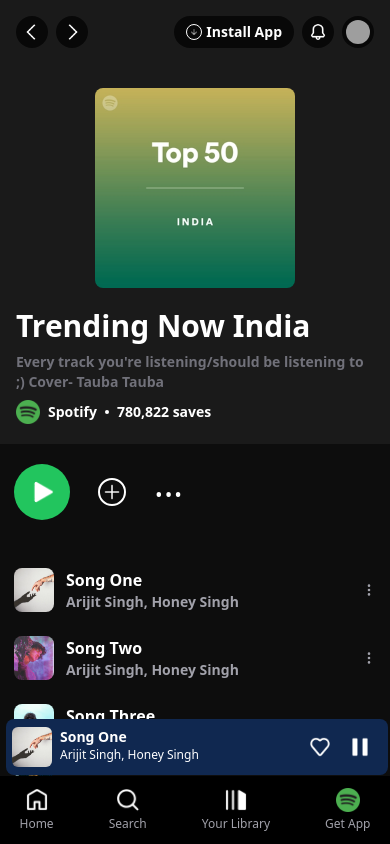
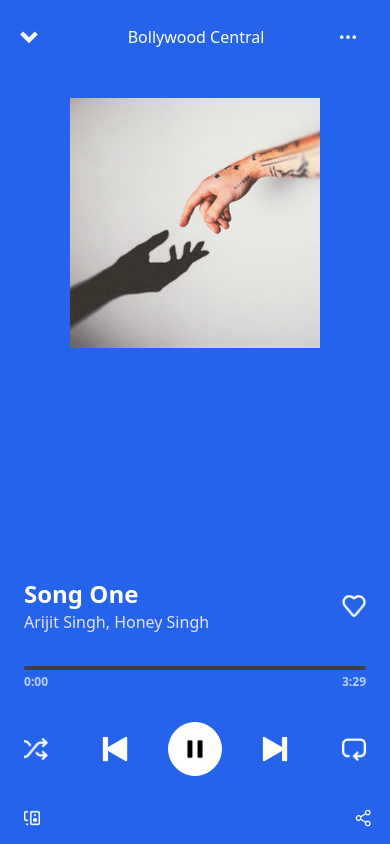
Before and after one commit to dineshlegha23/spotify-clone, a React (Vite) app: page /playlist/1 in a window 390 px wide. Both pictures are taken after a click on the picture 360 px from the left and 747 px from the top of the page. Shown: the top 844 px of the page. Built offline with nearby package versions, Linux system fonts and the light colour scheme; grey boxes are pictures that could not be loaded.

Commit message:
made mobile player responsive

```diff
--- a/src/App.jsx
+++ b/src/App.jsx
@@ -4,8 +4,10 @@
 import MobileMiniPlayer from "./components/MobileMiniPlayer";
 import PlayerBar from "./components/PlayerBar";
 import Sidebar from "./components/Sidebar";
+import { usePlyerContext } from "./context/playerContext";
 
 function App() {
+  const { isMobilePlayerOpen } = usePlyerContext();
   return (
     <>
       <div className="text-white flex cursor-default">
@@ -14,7 +16,7 @@
       </div>
       <PlayerBar />
       <MobileMiniPlayer />
-      {/* <MobileFullPlayer /> */}
+      {isMobilePlayerOpen && <MobileFullPlayer />}
       <MobileMenu />
     </>
   );
--- a/src/components/MobileControllers.jsx
+++ b/src/components/MobileControllers.jsx
@@ -5,7 +5,7 @@
   return (
     <div className="flex justify-between items-center mt-8">
       <img src={assets.shuffle_icon} className="w-6" alt="shuffle icon" />
-      <div className="flex gap-[70px] items-center">
+      <div className="flex gap-[10vw] items-center">
         <img src={assets.prev_icon} className="w-7" alt="prev icon" />
         <div
           onClick={isPlaying ? pauseSong : playSong}
--- a/src/components/MobileFullPlayer.jsx
+++ b/src/components/MobileFullPlayer.jsx
@@ -13,22 +13,30 @@
     time,
     seekBarRef,
     seekBgRef,
+    audioRef,
     setSeekBar,
-    progressBar,
     isPlaying,
     playSong,
     pauseSong,
+    setIsMobilePlayerOpen,
   } = usePlyerContext();
   return (
-    <section className="bg-blue-600 w-screen h-screen fixed top-0 z-10 px-6 text-white">
+    <section className="bg-blue-600 w-screen h-screen fixed flex flex-col top-0 z-10 px-6 text-white">
       <div className="flex justify-between items-center pt-3">
-        <RiArrowDropDownLine size={50} color="white" className="-ml-5" />
+        <RiArrowDropDownLine
+          onClick={() => setIsMobilePlayerOpen(false)}
+          size={50}
+          color="white"
+          className="-ml-5"
+        />
         <h4>Bollywood Central</h4>
         <BsThreeDots color="white" size={20} className="mr-2" />
       </div>
       <div className="flex justify-center mt-9">
-        <img src={currentSong.image} className="max-w-[265px]" alt="song" />
+        <img src={currentSong.image} className="w-[250px]" alt="song" />
       </div>
+
+      <div className="fixed bottom-4 w-screen pr-12">
         <div className="mt-5 flex justify-between items-center mb-8">
           <div>
             <h2 className="font-bold text-2xl">{currentSong.name}</h2>
@@ -38,11 +46,11 @@
         </div>
 
         <MobileSeekBar
+          audioRef={audioRef}
           seekBarRef={seekBarRef}
           setSeekBar={setSeekBar}
           seekBgRef={seekBgRef}
           currentSong={currentSong}
-        progressBar={progressBar}
           time={time}
         />
 
@@ -52,9 +60,10 @@
           isPlaying={isPlaying}
         />
 
-      <div className="flex justify-between items-center mt-6">
+        <div className="flex justify-between items-center mt-8">
           <img src={assets.speaker_icon} className="w-4" alt="speaker icon" />
           <GoShareAndroid size={20} className="-mr-2" />
+        </div>
       </div>
     </section>
   );
--- a/src/components/MobileMiniPlayer.jsx
+++ b/src/components/MobileMiniPlayer.jsx
@@ -3,10 +3,14 @@
 import { assets } from "../assets/assets";
 
 const MobileMiniPlayer = () => {
-  const { currentSong, playSong, pauseSong, isPlaying } = usePlyerContext();
+  const { currentSong, playSong, pauseSong, isPlaying, setIsMobilePlayerOpen } =
+    usePlyerContext();
 
   return (
-    <div className="hidden fixed bottom-[68.6px] items-center md:flex justify-between bg-[#102850] text-white py-[8px] px-[6px] w-[98%] mx-[6px] rounded-lg">
+    <div
+      onClick={() => setIsMobilePlayerOpen(true)}
+      className="hidden fixed bottom-[68.6px] items-center md:flex justify-between bg-[#102850] text-white py-[8px] px-[6px] w-[98%] mx-[6px] rounded-lg"
+    >
       <div className="flex gap-2">
         <img
           src={currentSong.image}
--- a/src/components/MobileSeekBar.jsx
+++ b/src/components/MobileSeekBar.jsx
@@ -5,9 +5,12 @@
   seekBarRef,
   seekBgRef,
   setSeekBar,
-  progressBar,
   currentSong,
+  audioRef,
 }) => {
+  const progressBar = Math.ceil(
+    (audioRef?.current?.currentTime / audioRef?.current?.duration) * 100
+  );
   return (
     <div className="flex items-center flex-col gap-1 text-xs text-white/70 font-semibold">
       <div
--- a/src/context/playerContext.jsx
+++ b/src/context/playerContext.jsx
@@ -6,6 +6,7 @@
 export const PlayerContextProvider = ({ children }) => {
   const [isPlaying, setIsPlaying] = useState(false);
   const [currentSong, setCurrentSong] = useState(songsData[0]);
+  const [isMobilePlayerOpen, setIsMobilePlayerOpen] = useState(false);
   const [time, setTime] = useState({
     currentTime: {
       minutes: 0,
@@ -117,6 +118,8 @@
         time,
         seekBgRef,
         setSeekBar,
+        isMobilePlayerOpen,
+        setIsMobilePlayerOpen,
       }}
     >
       {children}
```
Lines whose indentation alone changed are shown as unchanged.
